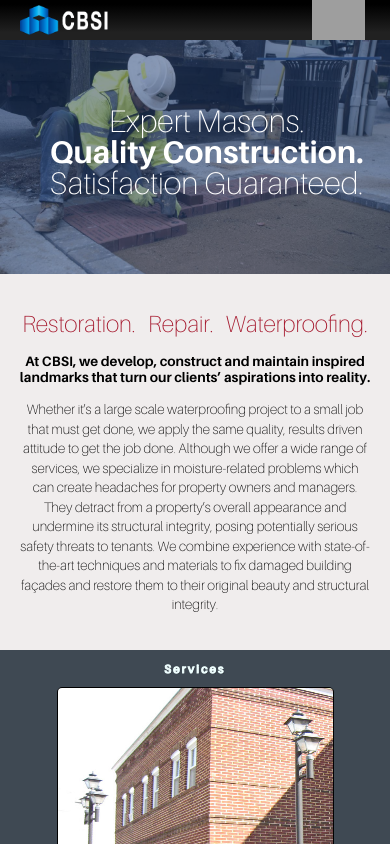
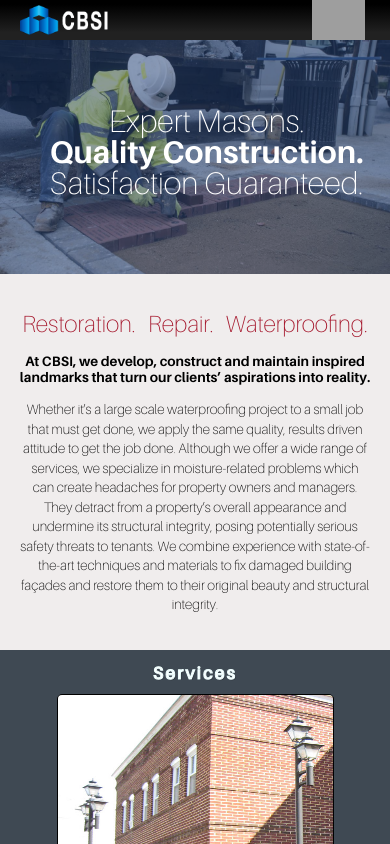
Before and after one commit to cobailey8/cbsi-front-facing-website, a React (Create React App) app: page /services in a window 390 px wide. Shown: the top 844 px of the page. Built offline with nearby package versions, Linux system fonts and the light colour scheme; grey boxes are pictures that could not be loaded.

Commit message:
added some state to track screen width and useEffect hook to initialize the event listener for screen width

```diff
--- a/src/components/HamburgerNav.js
+++ b/src/components/HamburgerNav.js
@@ -78,7 +78,7 @@ const links = {
 const navLinkText = {
     width: '95%',
     color: 'white',
-    fontSize: '6vw',
+    fontSize: '4vw',
     padding: '2.5vh 10px 2.5vh 0',
     display: 'flex',
     justifyContent: 'flex-end',
--- a/src/components/ResponsiveGrid.js
+++ b/src/components/ResponsiveGrid.js
@@ -1,4 +1,4 @@
-import React from 'react';
+import React, { useState, useEffect } from 'react';
 import LinkingInfoCard from './LinkingInfoCard';
 
 const responsiveGrid = {
@@ -32,13 +32,39 @@ const gridItem = {
 }
 
 function ResponsiveGrid(props) {
+    const [windowWidth, setWindowWidth] = useState(window.innerWidth);
+
+    const handleResize = () => {
+        setWindowWidth(window.innerWidth);
+    }
+
+    useEffect(() => {
+        window.addEventListener('resize', handleResize);
+        return() =>{
+            window.removeEventListener('resize', handleResize);
+        }
+    }, []);
+
+    var headingSm;
+    if(windowWidth < 600) {
+        headingSm = {
+            color: '#fff',
+            fontSize: '4.5vw',
+            fontWeight: '400',
+            letterSpacing: '2px',
+            margin: '3vw 0 1vw 0',
+            WebkitTextStrokeWidth: '1px',
+            WebkitTextStrokeColor: '#eff',
+            textShadow: '1px 1px rgba( 0, 0, 0, .3 )',
+        }
+    }
 
     var dataArr = [];
     Object.keys(props.jsonData).forEach(key => dataArr.push(props.jsonData[key]));
 
     return (
         <div style={ responsiveGrid } >
-            <div style={ heading }>{props.heading}</div>
+            <div style={ headingSm || heading }>{props.heading}</div>
             <div style={ body }>
             {
                 //Output a Modal component for each object in dataArr
```
